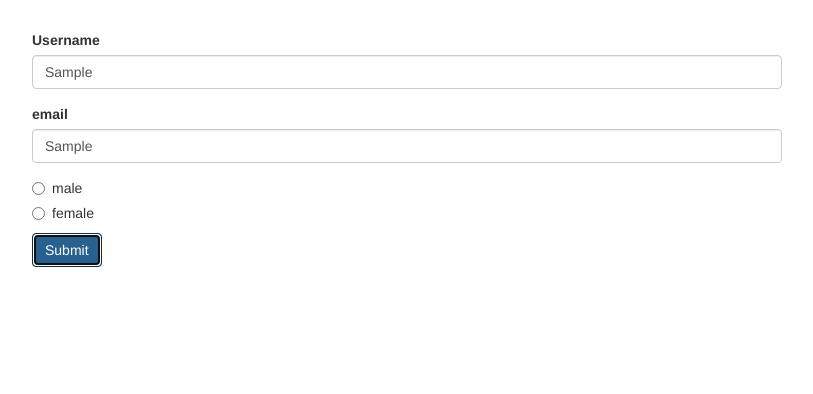
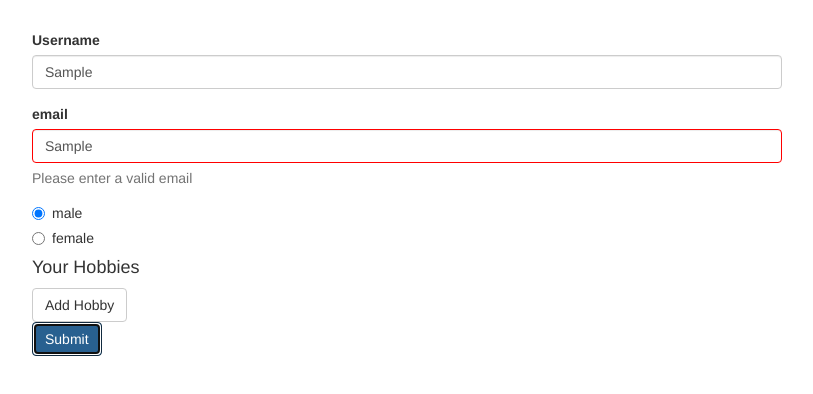
Before and after one commit to doughtnerd/Udemy-Angular4-Course, an Angular app: page / in a window 1280 px wide. Both pictures are taken after typing "Sample", "Sample" into the empty fields and a click on the button "Submit". Shown: the top 394 px of the page, without its empty margins (233-1046 px from the left). Built offline with nearby package versions, Linux system fonts and the light colour scheme.

Commit message:
Almost done with reactive section

```diff
--- a/src/app/app.component.css
+++ b/src/app/app.component.css
@@ -1,3 +1,7 @@
 .container {
   margin-top: 30px;
 }
+
+.form-control.ng-invalid.ng-touched {
+  border: 1px solid red;
+}
--- a/src/app/app.component.html
+++ b/src/app/app.component.html
@@ -1,28 +1,43 @@
 <div class="container">
   <div class="row">
     <div class="col-xs-12 col-sm-10 col-md-8 col-sm-offset-1 col-md-offset-2">
-      <form>
+      <form [formGroup]="signupForm" (ngSubmit)="onSubmit()">
+        <div formGroupName="userData">
           <div class="form-group">
             <label for="username">Username</label>
             <input
               type="text"
               id="username"
+              formControlName="username"
               class="form-control">
           </div>
+          <span *ngIf="!signupForm.get('userData.username').valid && signupForm.get('userData.username').touched" class="help-block">Please enter a valid username</span>
           <div class="form-group">
             <label for="email">email</label>
             <input
               type="text"
               id="email"
+              formControlName="email"
               class="form-control">
+            <span *ngIf="!signupForm.get('userData.email').valid && signupForm.get('userData.email').touched" class="help-block">Please enter a valid email</span>
+          </div>
         </div>
         <div class="radio" *ngFor="let gender of genders">
           <label>
             <input
               type="radio"
+              formControlName="gender"
               [value]="gender">{{ gender }}
           </label>
         </div>
+        <div formArrayName="hobbies">
+          <h4>Your Hobbies</h4>
+          <button class="btn btn-default" type="button" (click)="onAddhobby()">Add Hobby</button>
+          <div class="form-group" *ngFor="let control of signupForm.get('hobbies').controls; let i = index">
+            <input type="text" class="form-control" [formControlName]="i">
+          </div>
+        </div>
+        <span *ngIf="!signupForm.get('gender').valid && signupForm.get('gender').touched" class="help-block">Please enter a valid gender</span>
         <button class="btn btn-primary" type="submit">Submit</button>
       </form>
     </div>
--- a/src/app/app.component.ts
+++ b/src/app/app.component.ts
@@ -1,10 +1,33 @@
-import { Component } from '@angular/core';
+import {Component, OnInit} from '@angular/core';
+import {FormArray, FormControl, FormGroup, NgForm, Validators} from "@angular/forms";
 
 @Component({
   selector: 'app-root',
   templateUrl: './app.component.html',
   styleUrls: ['./app.component.css']
 })
-export class AppComponent {
+export class AppComponent implements OnInit{
   genders = ['male', 'female'];
+
+  signupForm: FormGroup;
+
+  ngOnInit() {
+    this.signupForm = new FormGroup({
+      userData: new FormGroup({
+        username: new FormControl(null, Validators.required),
+        email: new FormControl(null, [Validators.required, Validators.email]),
+      }),
+      gender: new FormControl('male'),
+      hobbies: new FormArray([])
+    });
+  }
+
+  onSubmit() {
+    console.log(this.signupForm);
+  }
+
+  onAddhobby() {
+    const control = new FormControl(null, Validators.required);
+    (<FormArray> this.signupForm.get('hobbies')).push(control);
+  }
 }
--- a/src/app/app.module.ts
+++ b/src/app/app.module.ts
@@ -1,9 +1,9 @@
 import { BrowserModule } from '@angular/platform-browser';
 import { NgModule } from '@angular/core';
-import { FormsModule } from '@angular/forms';
 import { HttpModule } from '@angular/http';
 
 import { AppComponent } from './app.component';
+import {ReactiveFormsModule} from "@angular/forms";
 
 @NgModule({
   declarations: [
@@ -11,8 +11,8 @@
   ],
   imports: [
     BrowserModule,
-    FormsModule,
-    HttpModule
+    HttpModule,
+    ReactiveFormsModule
   ],
   providers: [],
   bootstrap: [AppComponent]
```
Lines whose indentation alone changed are shown as unchanged.
